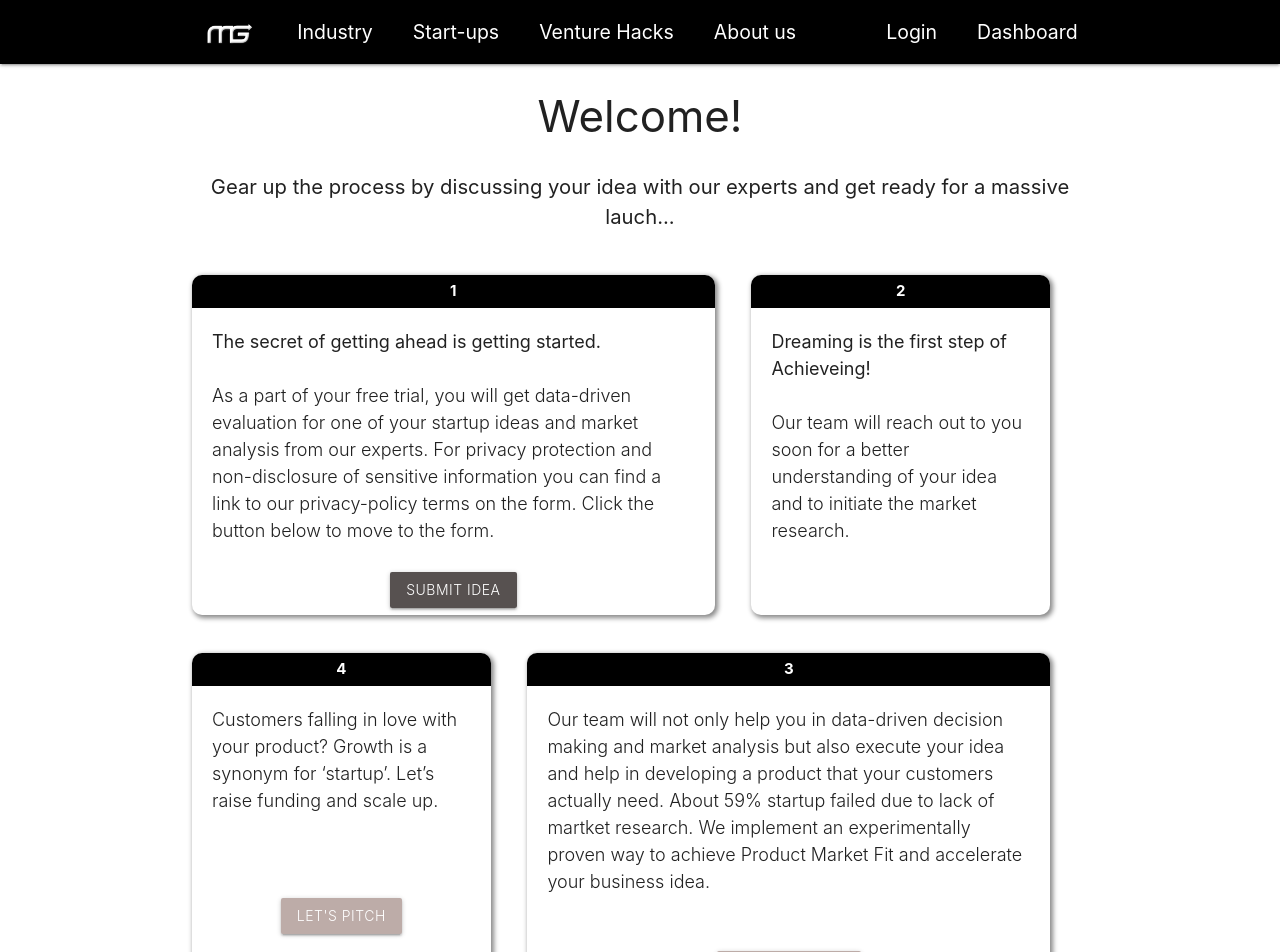
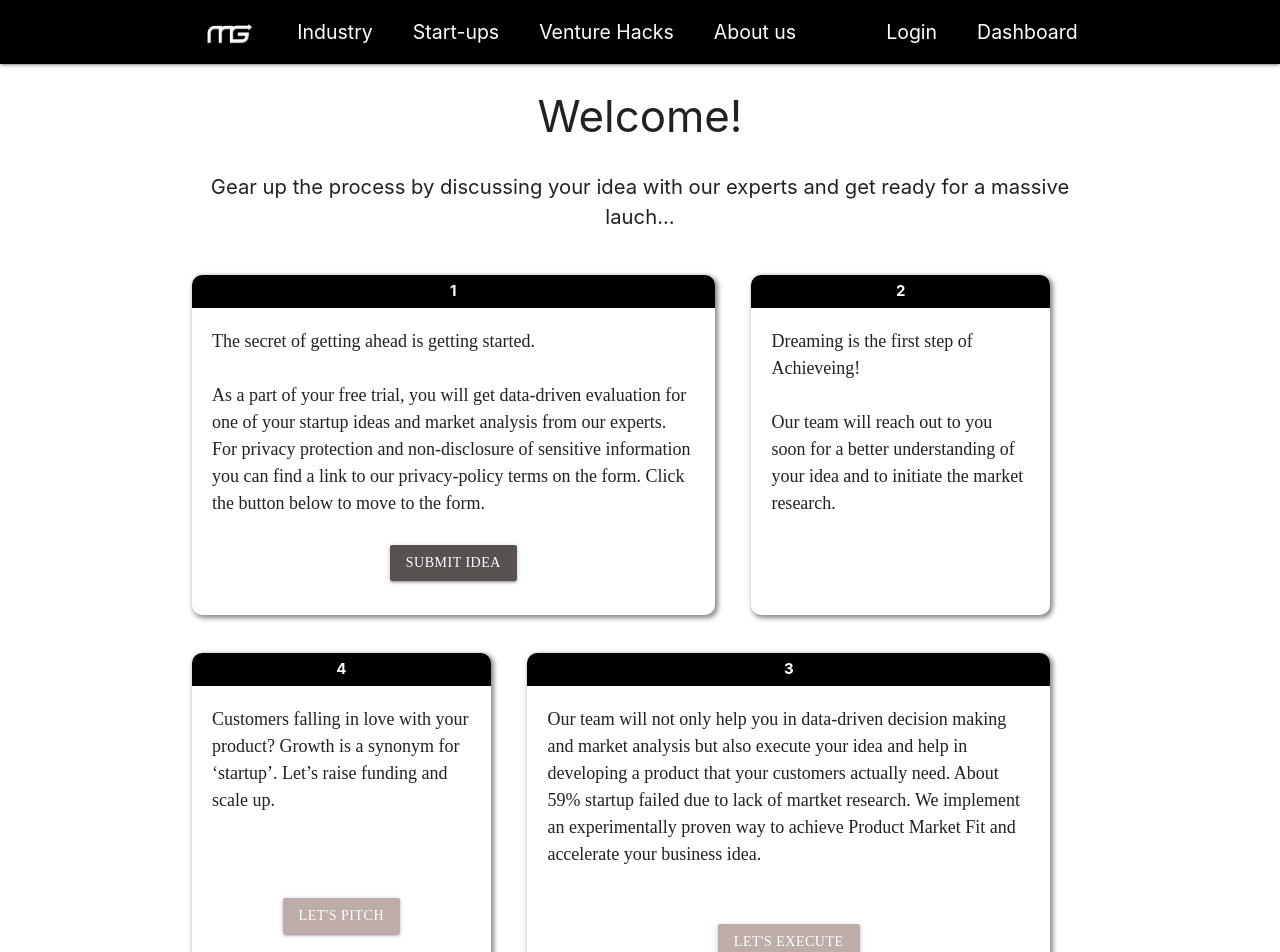
Before and after one commit to MarketGad/market-research-blog-frontend, a React (Create React App) app: page /dashboard in a window 1280 px wide. Shown: the top 952 px of the page. Built offline with nearby package versions, Linux system fonts and the light colour scheme.

Commit message:
font fixed

```diff
--- a/src/components/dashboard.js
+++ b/src/components/dashboard.js
@@ -12,10 +12,8 @@ class Dashboard extends Component {
                     <div className="col s12 l7 dash">
                         <div style={{ borderRadius: "10px 10px 0 0", padding: "5px" }} className="center black white-text"><b>1</b> <br />
                         </div>
-                        <div className="dash-content">
-                            <b>
-                                The secret of getting ahead is getting started.
-                            </b>
+                        <div className="dash-content" style={{fontFamily: 'Nunito Sans'}}>
+                            <b> The secret of getting ahead is getting started. </b>
                             <br />
                             <br />
                             As a part of your free trial, you will get data-driven evaluation for one of your startup ideas and market analysis from our experts. For
@@ -30,7 +28,7 @@ class Dashboard extends Component {
                     <div className="col s12 l4 dash">
                         <div style={{ borderRadius: "10px 10px 0 0", padding: "5px" }} className="center black white-text"><b>2</b> <br />
                         </div>
-                        <div className="dash-content">
+                        <div className="dash-content" style={{fontFamily: 'Nunito Sans'}}>
                             <b>Dreaming is the first step of Achieveing!</b>
                             <br />
                             <br />
@@ -43,7 +41,7 @@ class Dashboard extends Component {
                     <div className="col s12 l4 dash">
                         <div style={{ borderRadius: "10px 10px 0 0", padding: "5px" }} className="center black white-text"><b>4</b> <br />
                         </div>
-                        <div className="dash-content">
+                        <div className="dash-content" style={{fontFamily: 'Nunito Sans'}}>
                             Customers falling in love with your product? Growth is a synonym for ‘startup’. Let’s raise funding and scale up.
 
                             <div className="dash-button center">
@@ -55,7 +53,7 @@ class Dashboard extends Component {
                     <div className="col s12 l7 dash">
                         <div style={{ borderRadius: "10px 10px 0 0", padding: "5px" }} className="center black white-text"><b>3</b> <br />
                         </div>
-                        <div className="dash-content dash-left">
+                        <div className="dash-content dash-left" style={{fontFamily: 'Nunito Sans'}}>
                             Our team will not only help you in data-driven decision making and market analysis but also execute your idea and help in developing
                             a product that your customers actually need.
                             About 59% startup failed due to lack of martket research. We implement an experimentally proven way to achieve Product Market Fit and
```
